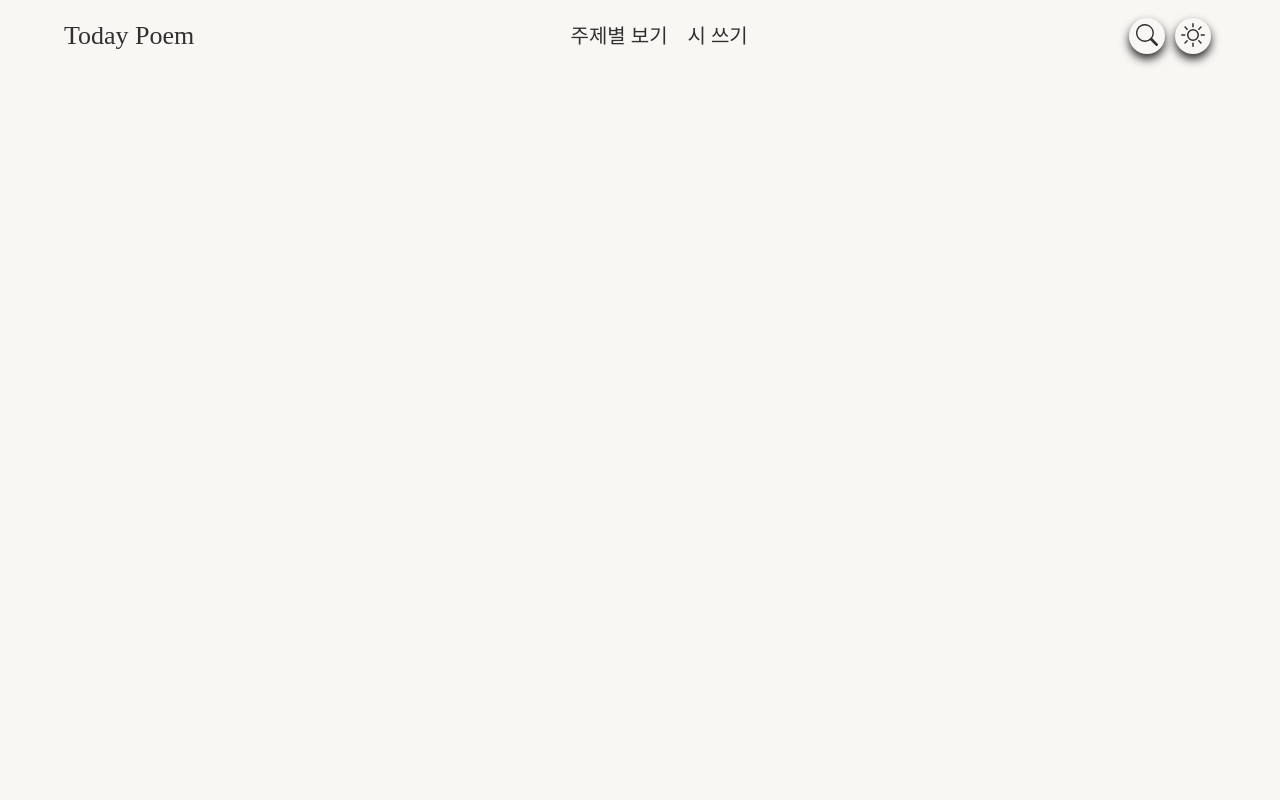
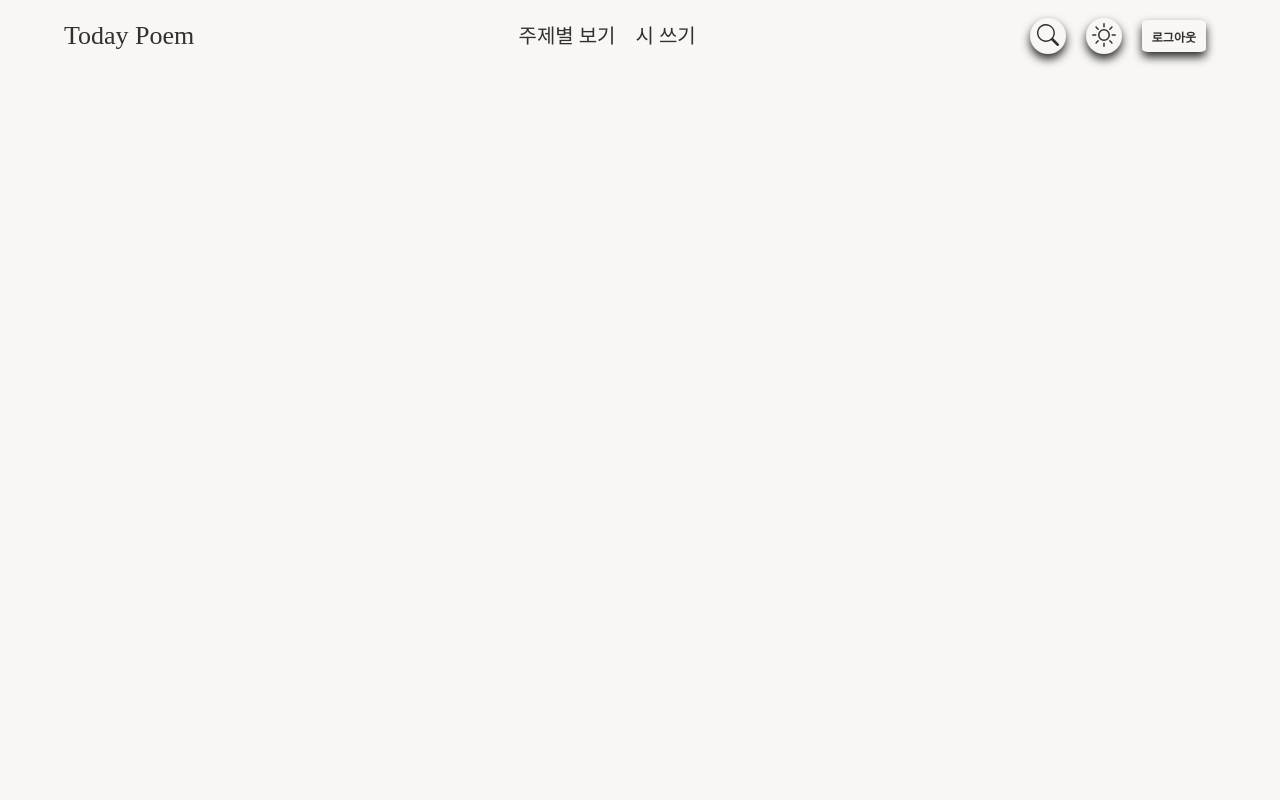
Before and after one commit to bangdler/poemToday, a React app in the folder FE/: page / in a window 1280 px wide. Shown: the top 800 px of the page. Built offline with nearby package versions, Linux system fonts and the light colour scheme; a web font is replaced by a local one.

Commit message:
feat: textBtn 구현, 기존 logo, utilBtn 등 css, props 수정

```diff
--- a/FE/src/Router.jsx
+++ b/FE/src/Router.jsx
@@ -2,12 +2,14 @@ import React from 'react';
 import { BrowserRouter, Routes, Route } from 'react-router-dom';
 
 import Home from '@/pages/Home';
+import Login from '@/pages/Login';
 
 export default function Router() {
   return (
     <BrowserRouter>
       <Routes>
         <Route path="/" element={<Home />} />
+        <Route path="/login" element={<Login />} />
       </Routes>
     </BrowserRouter>
   );
--- a/FE/src/components/Header.jsx
+++ b/FE/src/components/Header.jsx
@@ -34,7 +34,7 @@ export default function Header() {
   return (
     <S_Header position={position}>
       <S_Wrapper>
-        <Logo name={'Today Poem'} link={'/'} />
+        <Logo name={'Today Poem'} link={'/'} blindText={'홈으로 이동합니다.'} />
         <GNB />
         <UtilArea />
       </S_Wrapper>
--- a/FE/src/components/Logo.jsx
+++ b/FE/src/components/Logo.jsx
@@ -4,12 +4,12 @@ import styled from 'styled-components';
 
 import BlindText from '@/components/common/BlindText';
 
-export default function Logo({ name, link }) {
+export default function Logo({ name, link, blindText }) {
   return (
     <S_Logo>
       <Link to={link}>
         {name}
-        <BlindText text={'홈으로 이동합니다.'} />
+        <BlindText text={blindText} />
       </Link>
     </S_Logo>
   );
--- a/FE/src/components/UtilArea.jsx
+++ b/FE/src/components/UtilArea.jsx
@@ -4,6 +4,7 @@ import styled from 'styled-components';
 import { ReactComponent as Search } from '@/assets/icons/search.svg';
 import UtilBtn from '@/components/common/UtilBtn';
 import ThemeBtn from '@/components/ThemeBtn';
+import TextBtn from '@/components/common/TextBtn';
 
 export default function UtilArea() {
   return (
@@ -12,6 +13,7 @@ export default function UtilArea() {
         <Search width={22} height={22} viewBox="0 0 16 16" />
       </UtilBtn>
       <ThemeBtn />
+      <TextBtn text={'로그아웃'} />
     </S_Wrapper>
   );
 }
@@ -19,4 +21,7 @@ export default function UtilArea() {
 const S_Wrapper = styled.div`
   height: 100%;
   ${({ theme }) => theme.mixin.flexBox({})};
+  > button {
+    margin: 0 10px;
+  }
 `;
--- /dev/null
+++ b/FE/src/components/common/TextBtn.jsx
@@ -0,0 +1,31 @@
+import React from 'react';
+import styled, { css } from 'styled-components';
+
+export default function TextBtn({ text, size = 'small', onClick }) {
+  return (
+    <S_Button size={size} onClick={onClick}>
+      {text}
+    </S_Button>
+  );
+}
+
+const S_Button = styled.button`
+  border-radius: 10%;
+  padding: 0.25rem 1rem;
+  color: ${({ theme }) => theme.mode.textColor};
+  background-color: ${({ theme }) => theme.mode.bgColor};
+  box-shadow: 0 5px 10px rgba(40, 40, 40, 1);
+
+  &:hover {
+    background-color: rgba(0, 0, 0, 0.2);
+  }
+  ${({ size }) => {
+    if (size === 'small') {
+      return css`
+        height: 32px;
+        font-size: 1.2rem;
+        font-weight: bold;
+      `;
+    }
+  }}
+`;
--- a/FE/src/components/common/UtilBtn.jsx
+++ b/FE/src/components/common/UtilBtn.jsx
@@ -16,7 +16,6 @@ const S_Button = styled.button`
   width: 36px;
   height: 36px;
   border-radius: 50%;
-  margin: 0 5px;
   background-color: ${({ theme }) => theme.mode.bgColor};
   box-shadow: 0 5px 10px rgba(40, 40, 40, 1);
 
--- /dev/null
+++ b/FE/src/pages/Login.jsx
@@ -0,0 +1,10 @@
+import React from 'react';
+import styled from 'styled-components';
+
+export default function Login() {
+  return (
+    <>
+      <div>로긴페이지</div>
+    </>
+  );
+}
--- /dev/null
+++ b/FE/src/style/palette.js
@@ -0,0 +1,6 @@
+const palette = {
+  gray: ['#f8f9fa', '#f1f3f5', '#e9ecef', '#dee2e6', '#ced4da', '#adb5bd', '#868e96', '#495057', '#343a40', '#212529'],
+  cyan: ['#e3fafc', '#c5f6fa', '#99e9f2', '#66d9e8', '#3bc9db', '#22b8cf', '#15aabf', '#1098ad', '#0c8599', '#0b7285'],
+};
+
+export default palette;
```
